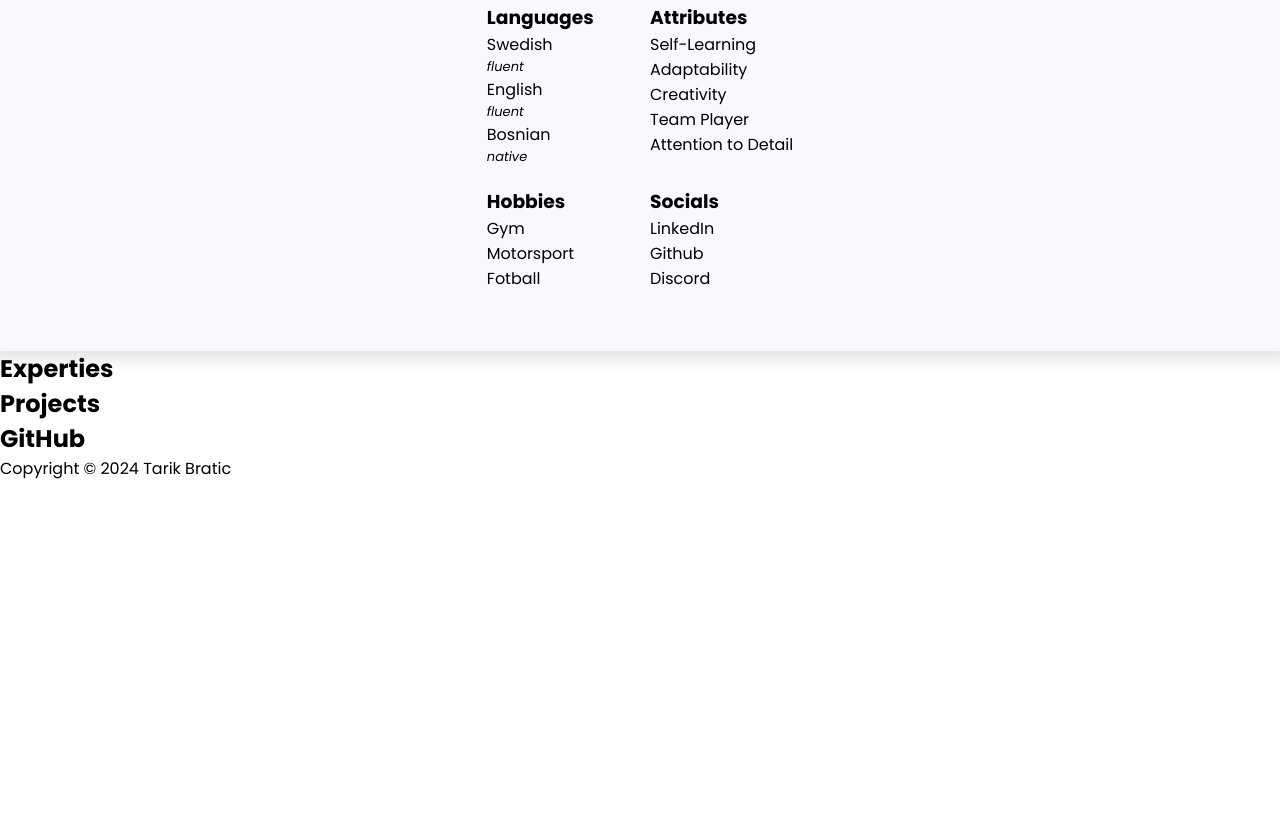
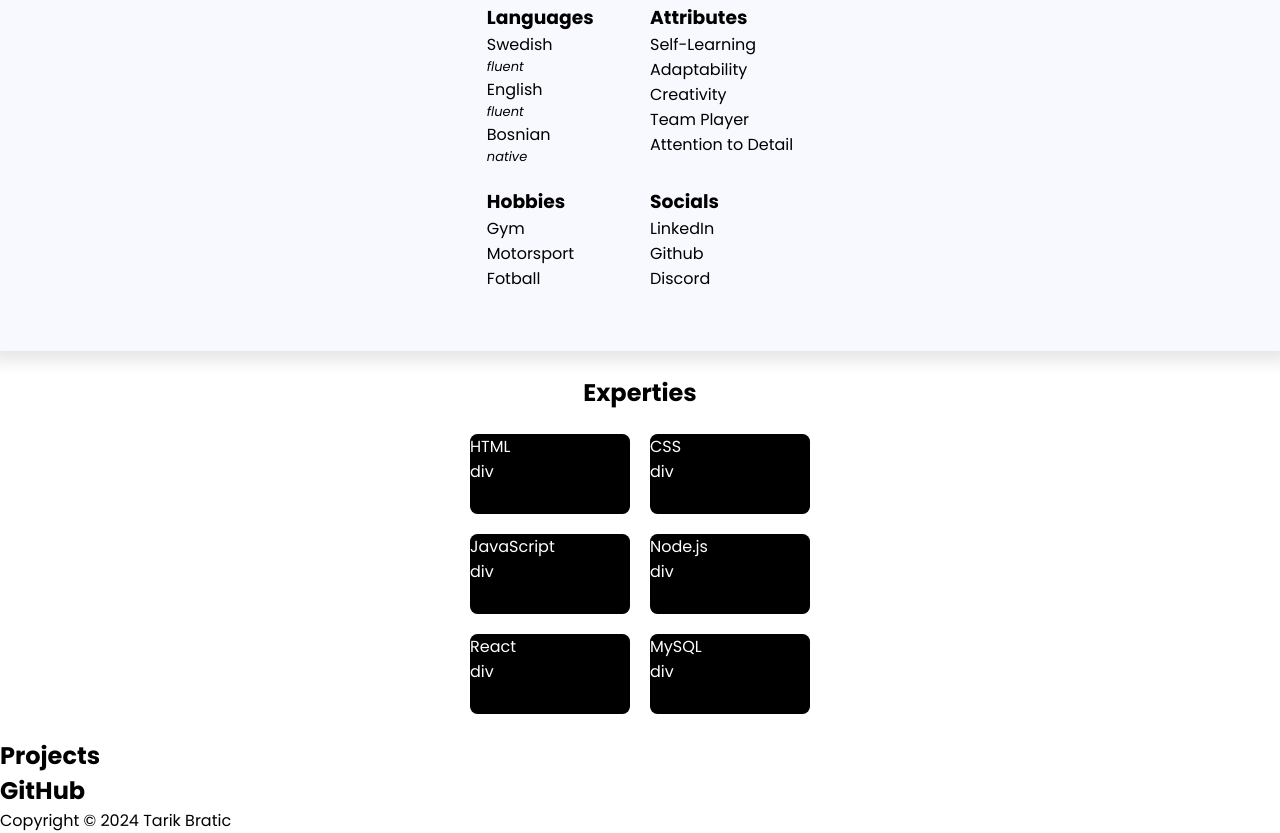
Before and after one commit to tarik-bratic/Portfolio, a Gatsby site: page / in a window 1280 px wide. Shown: the part 814-1647 px from the top of the page. Before the commit the page ends 1295 px from the top, so only its background shows below. Built offline with nearby package versions, Linux system fonts and the light colour scheme; Gatsby itself is replaced by a stand-in of ours.

Commit message:
create experties

```diff
--- a/src/pages/index.js
+++ b/src/pages/index.js
@@ -126,7 +126,45 @@ const App = () => {
         </section>
         <section id="career" className={appStyles.career}>
           <section className={appStyles.experties}>
-            <h2>Experties</h2>
+            <h2 className={appStyles.expertiesTitle}>Experties</h2>
+            <ul className={appStyles.expertiesGrid}>
+                <li className={appStyles.grids}>
+                  <div className={appStyles.gridTitle}>HTML</div>
+                  <code>
+                    <span>div</span>
+                  </code>
+                </li>
+                <li className={appStyles.grids}>
+                  <div className={appStyles.gridTitle}>CSS</div>
+                  <code>
+                    <span>div</span>
+                  </code>
+                </li>
+                <li className={appStyles.grids}>
+                  <div className={appStyles.gridTitle}>JavaScript</div>
+                  <code>
+                    <span>div</span>
+                  </code>
+                </li>
+                <li className={appStyles.grids}>
+                  <div className={appStyles.gridTitle}>Node.js</div>
+                  <code>
+                    <span>div</span>
+                  </code>
+                </li>
+                <li className={appStyles.grids}>
+                  <div className={appStyles.gridTitle}>React</div>
+                  <code>
+                    <span>div</span>
+                  </code>
+                </li>
+                <li className={appStyles.grids}>
+                  <div className={appStyles.gridTitle}>MySQL</div>
+                  <code>
+                    <span>div</span>
+                  </code>
+                </li>
+              </ul>
           </section>
           <section className={appStyles.projects}>
             <h2>Projects</h2>
--- a/src/styles/app.module.css
+++ b/src/styles/app.module.css
@@ -162,6 +162,33 @@ header {
   font-size: small;
 }
 
+.experties {
+  display: flex;
+  flex-direction: column;
+  align-items: center;
+}
+
+.experties .expertiesTitle {
+  padding: 1.5rem 0;
+}
+
+.experties .expertiesGrid {
+  display: grid;
+  gap: 20px;
+  grid-template-rows: 1fr 1fr;
+  grid-template-columns: 1fr 1fr;
+  list-style: none;
+  padding-bottom: 1.5rem;
+}
+
+.experties .expertiesGrid .grids {
+  color: white;
+  background: black;
+  border-radius: 7.5px;
+  width: 10rem;
+  height: 5rem;
+}
+
 @media only screen and (min-width: 768px) {
   * {
     margin: 0;
```
